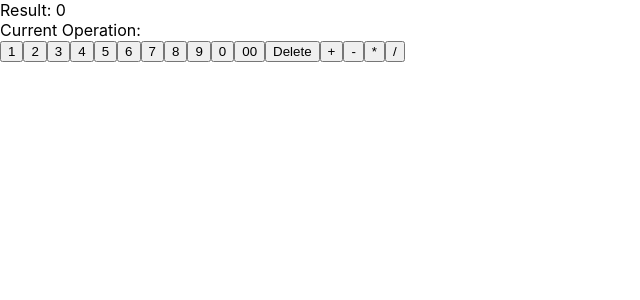
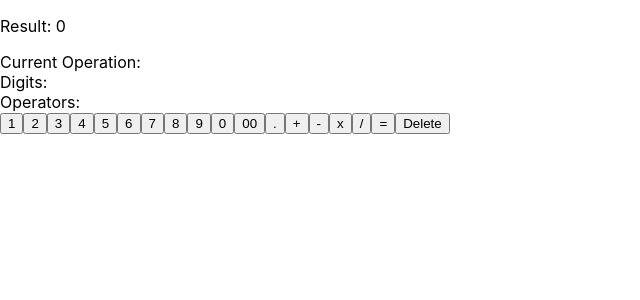
Before and after one commit to apotato369550/react-calculator, a React (Create React App) app: page / in a window 1280 px wide. Shown: the top 300 px of the page, without its empty margins (0-640 px from the left). Built offline with nearby package versions, Linux system fonts and the light colour scheme.

Commit message:
Add Decimal and Ordered Digits and Operators

```diff
--- a/src/App.js
+++ b/src/App.js
@@ -3,41 +3,56 @@ import './App.css';
 import Digit from './components/digit';
 import Result from './components/result';
 import Delete from './components/delete';
+import Decimal from './components/decimal';
 import Operation from './components/operation';
+import Equals from './components/equals';
 import React, { useState } from 'react';
 
 function App() {
   const [result, setResult] = useState("0");
+  const [digits, setDigits] = useState([]);
+  const [operators, setOperators] = useState([]);
   const [currentOperation, setCurrentOperation] = useState("");
+  const [answer, setAnswer] = useState(0);
   // this aint showing anything...
   // this is like learning how html and javascript interacted all over again tbh...
 
   return (
     <div>
-      <Result result={result} currentOperation={currentOperation}/>
+      <p>Result: <Result result={result} /></p>
 
-      <Digit number={"1"} result={result} setResult={setResult}/>
-      <Digit number={"2"} result={result} setResult={setResult}/>
-      <Digit number={"3"} result={result} setResult={setResult}/>
-      <Digit number={"4"} result={result} setResult={setResult}/>
-      <Digit number={"5"} result={result} setResult={setResult}/>
-      <Digit number={"6"} result={result} setResult={setResult}/>
-      <Digit number={"7"} result={result} setResult={setResult}/>
-      <Digit number={"8"} result={result} setResult={setResult}/>
-      <Digit number={"9"} result={result} setResult={setResult}/>
-      <Digit number={"0"} result={result} setResult={setResult}/>
-      <Digit number={"00"} result={result} setResult={setResult}/>
+      <div>Current Operation: {currentOperation}</div>
+      <div>Digits: {digits}</div>
+      <div>Operators: {operators}</div>
+
+      <Digit number={"1"} result={result} setResult={setResult} currentOperation={currentOperation} setCurrentOperation={setCurrentOperation} operators={operators} setOperators={setOperators}/>
+      <Digit number={"2"} result={result} setResult={setResult} currentOperation={currentOperation} setCurrentOperation={setCurrentOperation} operators={operators} setOperators={setOperators}/>
+      <Digit number={"3"} result={result} setResult={setResult} currentOperation={currentOperation} setCurrentOperation={setCurrentOperation} operators={operators} setOperators={setOperators}/>
+      <Digit number={"4"} result={result} setResult={setResult} currentOperation={currentOperation} setCurrentOperation={setCurrentOperation} operators={operators} setOperators={setOperators}/>
+      <Digit number={"5"} result={result} setResult={setResult} currentOperation={currentOperation} setCurrentOperation={setCurrentOperation} operators={operators} setOperators={setOperators}/>
+      <Digit number={"6"} result={result} setResult={setResult} currentOperation={currentOperation} setCurrentOperation={setCurrentOperation} operators={operators} setOperators={setOperators}/>
+      <Digit number={"7"} result={result} setResult={setResult} currentOperation={currentOperation} setCurrentOperation={setCurrentOperation} operators={operators} setOperators={setOperators}/>
+      <Digit number={"8"} result={result} setResult={setResult} currentOperation={currentOperation} setCurrentOperation={setCurrentOperation} operators={operators} setOperators={setOperators}/>
+      <Digit number={"9"} result={result} setResult={setResult} currentOperation={currentOperation} setCurrentOperation={setCurrentOperation} operators={operators} setOperators={setOperators}/>
+      <Digit number={"0"} result={result} setResult={setResult} currentOperation={currentOperation} setCurrentOperation={setCurrentOperation} operators={operators} setOperators={setOperators}/>
+      <Digit number={"00"} result={result} setResult={setResult} currentOperation={currentOperation} setCurrentOperation={setCurrentOperation} operators={operators} setOperators={setOperators}/>
+
+      <Decimal result={result} setResult={setResult}/>
+
+      <Operation operation={"+"} currentOperation={currentOperation} setCurrentOperation={setCurrentOperation} result={result} setResult={setResult} digits={digits} setDigits={setDigits} operators={operators} setOperators={setOperators} />
+      <Operation operation={"-"} currentOperation={currentOperation} setCurrentOperation={setCurrentOperation} result={result} setResult={setResult} digits={digits} setDigits={setDigits} operators={operators} setOperators={setOperators}   />
+      <Operation operation={"x"} currentOperation={currentOperation} setCurrentOperation={setCurrentOperation} result={result} setResult={setResult} digits={digits} setDigits={setDigits} operators={operators} setOperators={setOperators}   />
+      <Operation operation={"/"} currentOperation={currentOperation} setCurrentOperation={setCurrentOperation} result={result} setResult={setResult} digits={digits} setDigits={setDigits} operators={operators} setOperators={setOperators}   />
+
+      <Equals result={result} setResult={setResult} answer={answer}/>
 
       <Delete result={result} setResult={setResult}/>
 
-      <Operation operation={"+"} currentOperation={currentOperation} setCurrentOperation={setCurrentOperation}/>
-      <Operation operation={"-"} currentOperation={currentOperation} setCurrentOperation={setCurrentOperation}/>
-      <Operation operation={"*"} currentOperation={currentOperation} setCurrentOperation={setCurrentOperation}/>
-      <Operation operation={"/"} currentOperation={currentOperation} setCurrentOperation={setCurrentOperation}/>
 
     </div>
   );
 
+  // work on calculator logic
   /*
       <Digit number={1} setResult={setResult}/>
   */
--- /dev/null
+++ b/src/components/decimal.jsx
@@ -0,0 +1,17 @@
+import React from 'react';
+
+const Decimal = ({result, setResult}) =>{
+    const addDecimal = (event) => {
+        console.log("Decimal handler has been pressed")
+        if(!result.includes(".")){
+            console.log("TRue")
+            setResult(result + ".");
+        }
+    }
+
+    return (
+        <button onClick={addDecimal}>.</button>
+    )
+}
+
+export default Decimal;
--- a/src/components/delete.jsx
+++ b/src/components/delete.jsx
@@ -4,7 +4,9 @@ const Delete = ({result, setResult}) =>{
     const deleteHandler = (event) => {
         console.log("Delete handler has been pressed");
         // result/newresult is not a string
-        setResult(result.substr(0, result.length - 1));
+        if(result.length > 1 && result !== "0"){
+            setResult(result.substr(0, result.length - 1));
+        }
         return;
     }
 
--- a/src/components/digit.jsx
+++ b/src/components/digit.jsx
@@ -1,9 +1,20 @@
 import React from "react";
 
-const Digit = ({number, result, setResult}) => {
+const Digit = ({number, result, setResult, currentOperation, setCurrentOperation, operators, setOperators}) => {
     const digitHandler = (event) => {
         console.log("digitHandler has been pressed")
-        setResult(result + "" + event.target.value);
+
+        if(currentOperation != ""){
+            setOperators([...operators, currentOperation])
+            setCurrentOperation("")
+        }
+
+        if(result === "0" && event.target.value !== "00"){
+            setResult(event.target.value)
+        } else {
+            setResult(result + "" + event.target.value);
+        }
+
         return;
     }
 
--- a/src/components/equals.jsx
+++ b/src/components/equals.jsx
@@ -1,6 +1,6 @@
 import React from "react";
 
-const Equals = () => {
+const Equals = ({result, setResult, answer}) => {
     return (
         <button>=</button>
     )
--- a/src/components/operation.jsx
+++ b/src/components/operation.jsx
@@ -1,10 +1,11 @@
 import React from 'react';
 
-const Operation = ({operation, currentOperation, setCurrentOperation}) =>{
+const Operation = ({operation, result, setResult, currentOperation, setCurrentOperation, digits, setDigits, operators, setOperators}) =>{
+
     const operationHandler = (event) => {
         console.log("Operation Handler has been pressed");
+        setDigits([...digits, result])
         setCurrentOperation(operation);
-        return;
     }
 
     return (
--- a/src/components/result.jsx
+++ b/src/components/result.jsx
@@ -1,11 +1,8 @@
 import React from "react";
 
-const Result = ({result, currentOperation}) => {
+const Result = ({result}) => {
     return (
-        <div>
-            <div>Result: {result}</div>
-            <div>Current Operation: {currentOperation}</div>
-        </div>
+        <span>{result}</span>
     )
 }
 
```
